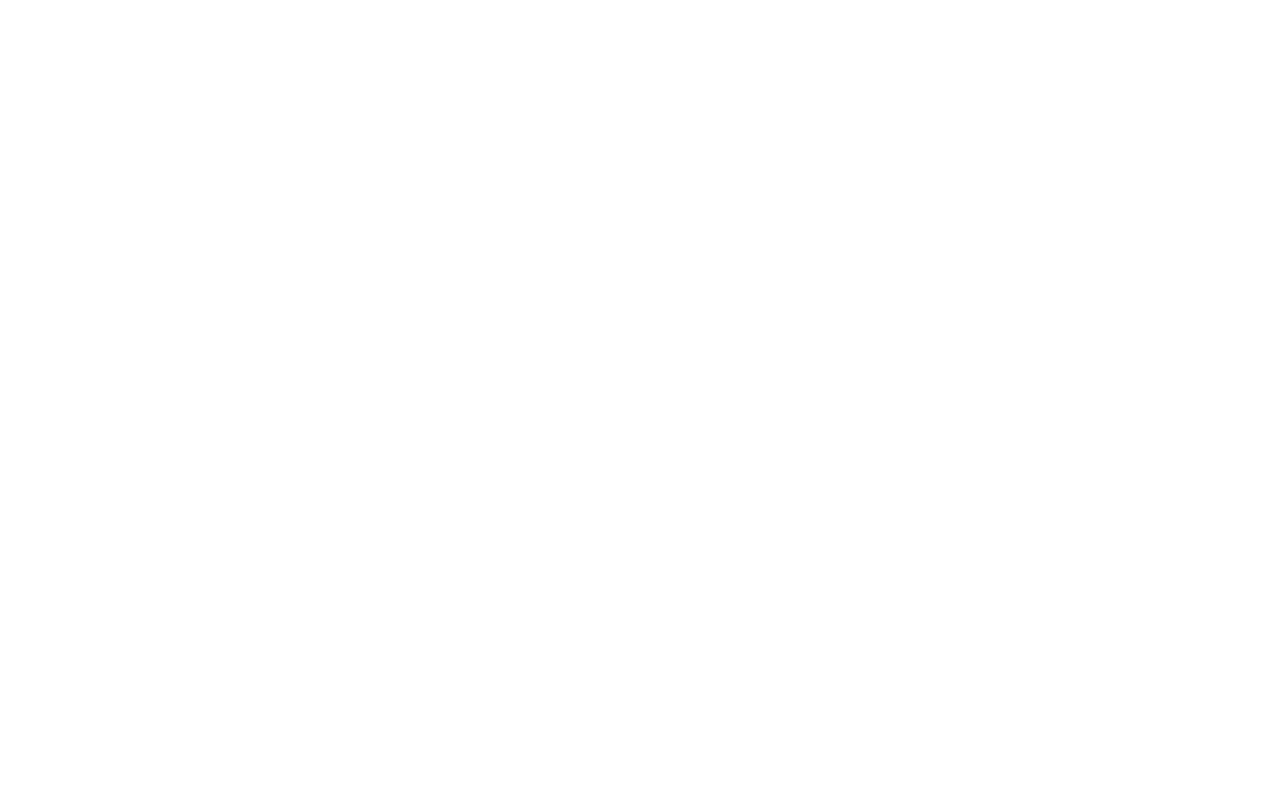
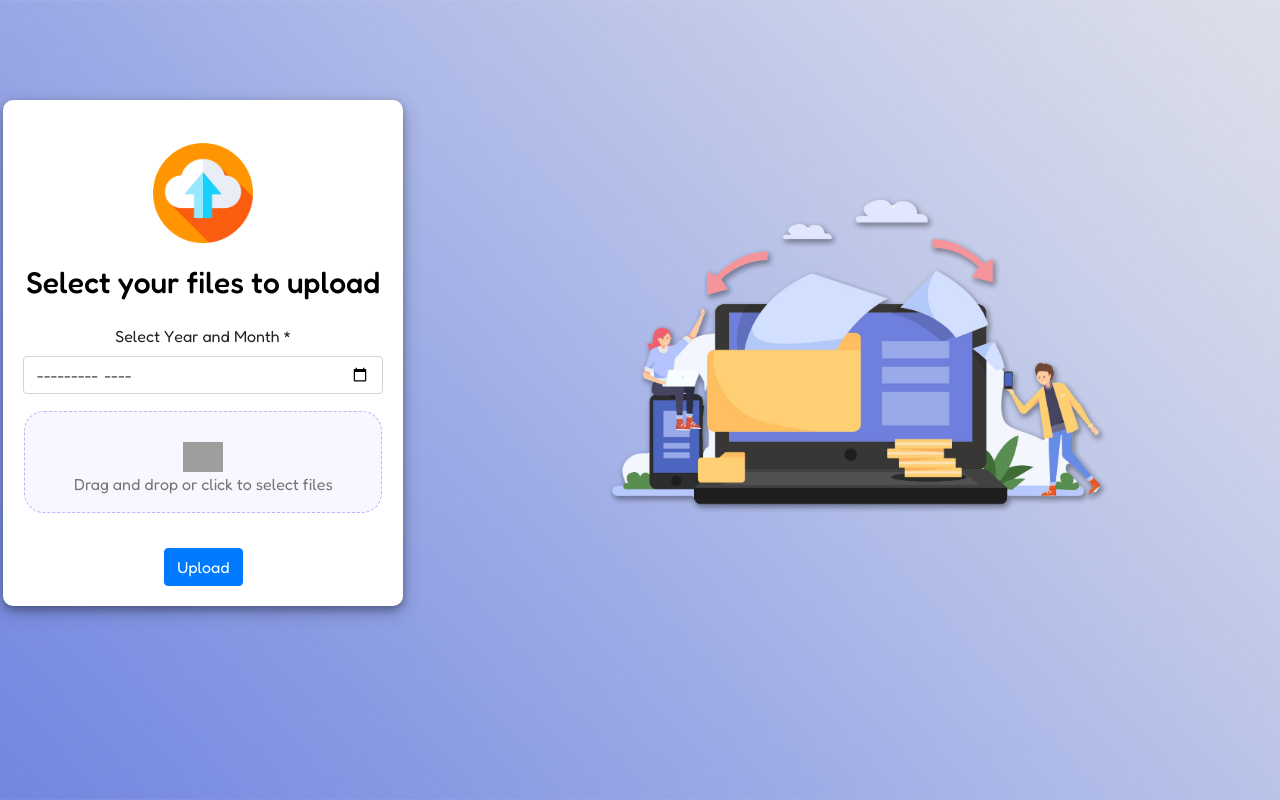
Before and after one commit to Monty25803/ShareFile, an Angular app: page / in a window 1280 px wide. Built offline with nearby package versions, Linux system fonts and the light colour scheme; grey boxes are pictures that could not be loaded; a web font is replaced by a local one.

Commit message:
Update JS, CSS

```diff
--- a/src/app/app.component.css
+++ b/src/app/app.component.css
@@ -2,13 +2,13 @@ body {
   overflow: hidden;
   background-image: url('../assets/any16.jpg');
   background-repeat: no-repeat;
-    background-size: 100%;
+  background-size: cover;
+  background-position: center;
   font-family: "Fredoka", sans-serif;
-    height: 100vh; /* Set the height to 100vh */
+  height: 100vh;
 }
 .row{
   justify-content: center;
-
 }
 .custom-container {
   padding: 20px;
@@ -18,6 +18,7 @@ body {
   text-align: center;
   background-color: rgb(255, 255, 255);
   box-shadow: 0 4px 8px 0 rgba(0, 0, 0, 0.3), 0 6px 20px 0 rgba(0, 0, 0, 0.19);
+  align-items: center;
 }
 h1 {
   color: #000;
@@ -76,5 +77,5 @@ body {
   display: none;
 }
 .spacer{
-    margin-bottom: 150px;
+  margin-bottom: 100px;
 }
--- a/src/app/app.component.html
+++ b/src/app/app.component.html
@@ -12,7 +12,7 @@
 </head>
 
 <body>
-  <div class="spacer">
+  <div class="spacer"></div>
   <div class="row">
     <div class="col-sm-4 custom-container">
           <br>
@@ -23,9 +23,9 @@
             <input type="month" class="form-control" id="yearMonth" name="yearMonth" required>
             <p></p>
           </div>
-          <label for="input-file" id="drop-area" ondragover="handleDragOver(event)" ondrop="handleFileDrop(event)">
-            <div id="file-input-wrapper" onclick="handleFileInputClick()">
-            <input type="file" id="input-file" hidden multiple onchange="handleFileSelect(event)">
+          <label for="input-file" id="drop-area" (dragover)="handleDragOver($event)" (drop)="handleFileDrop($event)">
+            <div id="file-input-wrapper" (click)="handleFileInputClick()">
+            <input type="file" id="input-file" hidden multiple (change)="handleFileSelect($event)">
             </div>
             <div id="file-view">
                 <img src="./assets/upload1.png" title="Icon">
@@ -35,7 +35,7 @@
           <div id="file-list" class="scrollbars"></div>
           <br>
           <div class="d-grid gap-2 col-5 mx-auto">
-            <button class="btn btn-primary" onclick="uploadFile()">Upload</button>
+            <button class="btn btn-primary" (click)="uploadFile()">Upload</button>
           </div>
     </div>
     <div class="col-sm-8"></div>
--- a/src/app/app.component.ts
+++ b/src/app/app.component.ts
@@ -7,86 +7,73 @@ import { Component } from '@angular/core';
 })
 export class AppComponent {
   title = 'ShareFile';
+
+  handleFileDrop(event: any): void {
+    event.preventDefault();
+    const files = event.dataTransfer.files;
+    this.handleFileView(files);
   }
 
-const dropArea = document.getElementById("drop-area");
-const inputFile = document.getElementById("input-file");
-
-function handleFileDrop(event) {
+  handleDragOver(event: any): void {
     event.preventDefault();
-  const files = event.dataTransfer.files;
-  handleFileView(files);
+    const fileView = document.getElementById('file-view');
+    if (fileView) {
+      fileView.classList.add('drag-over');
+    }
   }
 
-function handleDragOver(event) {
-  event.preventDefault();
-  const fileView = document.getElementById('file-view');
-  fileView.classList.add('drag-over');
+  handleFileInputClick(): void {
+    const fileInput = document.getElementById('input-file');
+    fileInput?.click();
   }
 
-function handleFileInputClick() {
-  const fileInput = document.getElementById('input-file');
-  fileInput.click();
+  handleFileSelect(event: any): void {
+    const files = event.target.files;
+    this.handleFileView(files);
   }
 
-function handleFileSelect(event) {
-  const files = event.target.files;
-  handleFileView(files);
-}
-
-function handleFileView(files) {
+  handleFileView(files: FileList): void {
     const fileView = document.getElementById('file-view');
     const fileListText = document.getElementById('file-list-text');
     const fileList = document.getElementById('file-list');
+    if (fileView) {
       fileView.classList.remove('drag-over');
+    }
 
     if (files.length > 0) {
+      const fileListText = document.getElementById('file-list-text');
+      if (fileListText) {
         fileListText.innerHTML = `${files.length} file(s) selected.`;
+      }
+      const fileList = document.getElementById('file-list');
+      if (fileList) {
         fileList.innerHTML = '<p>Selected Files:</p>';
-    for (const file of files) {
+        for (const file of Array.from(files)) {
           const listItem = document.createElement('div');
           listItem.textContent = file.name;
           fileList.appendChild(listItem);
         }
+      }
     } else {
+      const fileListText = document.getElementById('file-list-text');
+      if (fileListText) {
         fileListText.innerHTML = 'Drag and drop or click to select files';
+      }
+      const fileList = document.getElementById('file-list');
+      if (fileList) {
         fileList.innerHTML = '';
       }
     }
-// function handleFileDrop(event) {
-//   event.preventDefault();
-//   const fileInput = event.dataTransfer.files[0];
-//   handleFileSelect({ target: { files: [fileInput] } });
-// }
+  }
 
-// function handleDragOver(event) {
-//   event.preventDefault();
-//   const dropArea = document.getElementById('drop-area');
-//   dropArea.classList.add('file-over');
-// }
-
-// function handleFileSelect(event) {
-//   const fileInput = event && event.target && event.target.files && event.target.files[0];
-//   const fileInfoBox = document.getElementById('file-info-box');
-
-//   if (fileInput) {
-//     const fileName = fileInput.name;
-
-//     document.getElementById('file-name').innerText = `File Name: ${fileName}`;
-//     fileInfoBox.classList.remove('d-none');
-//   } else {
-//     fileInfoBox.classList.add('d-none');
-//   }
-// }
-
-function uploadFile() {
-  const fileInput = document.getElementById('input-file');
-  const yearMonthInput = document.getElementById('yearMonth');
+  uploadFile(): void {
+    const fileInput = document.getElementById('input-file') as HTMLInputElement;
+    const yearMonthInput = document.getElementById('yearMonth') as HTMLInputElement;
     console.log('fileInput:', fileInput.files);
     console.log('yearMonthInput:', yearMonthInput.value);
     const files = fileInput.files;
 
-  if (files.length === 0) {
+    if (!files || files.length === 0) {
       alert('Please select a file to upload.');
       return;
     }
@@ -96,17 +83,6 @@ function uploadFile() {
     formData.append('file', files[0]);
     formData.append('yearMonth', selectedYearMonth);
 
-  // fetch('/upload-endpoint', {
-  //   method: 'POST',
-  //   body: formData
-  // })
-  //   .then(response => response.json())
-  //   .then(data => {
-  //     console.log('Upload successful:', data);
-  //     alert('File uploaded successfully!');
-  //   })
-  //   .catch(error => {
-  //     console.error('Error during upload:', error);
-  //     alert('Error during file upload. Please try again.');
-  //   });
+    // Add your HTTP service call here using Angular HttpClient
   }
+}
```
Lines whose indentation alone changed are shown as unchanged.
